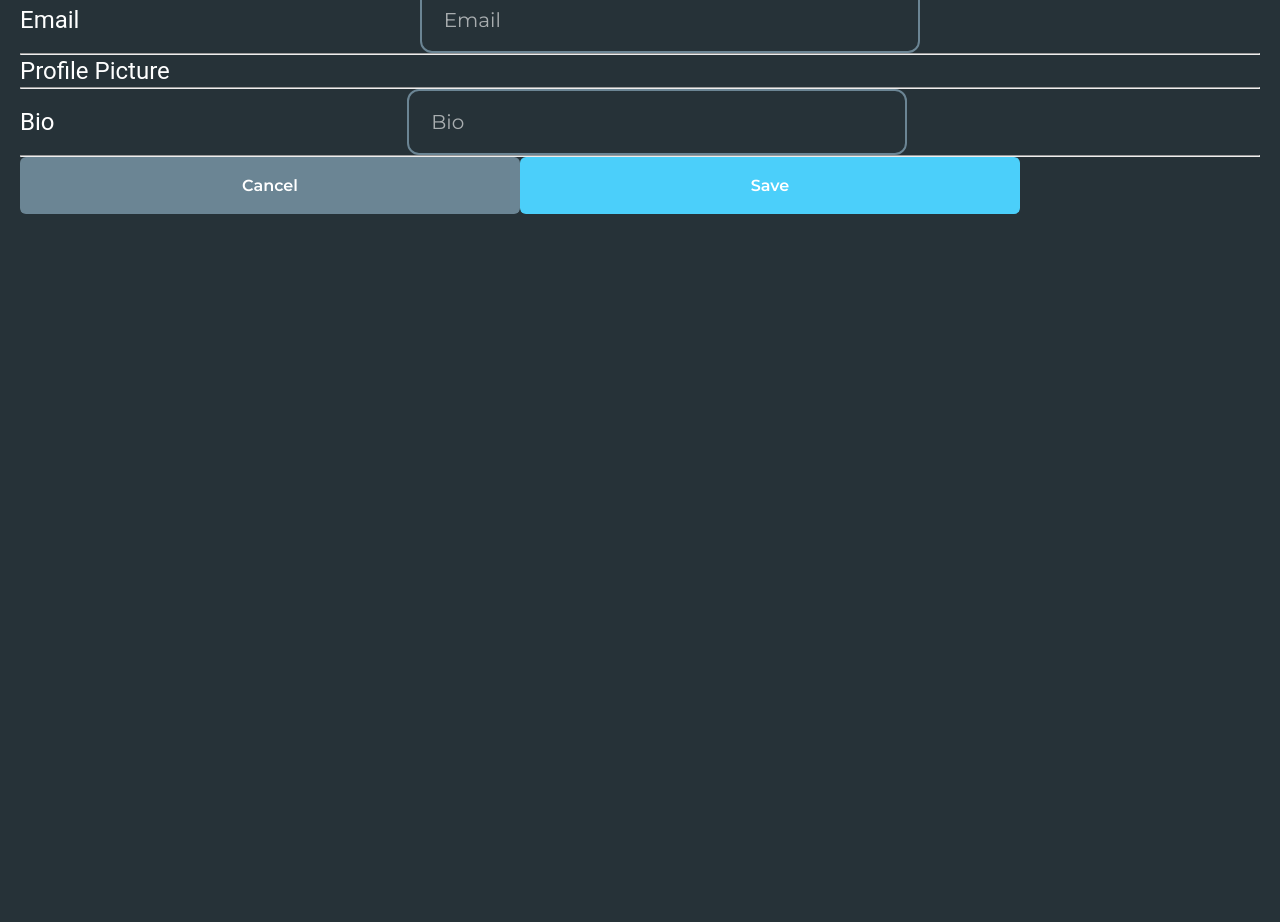
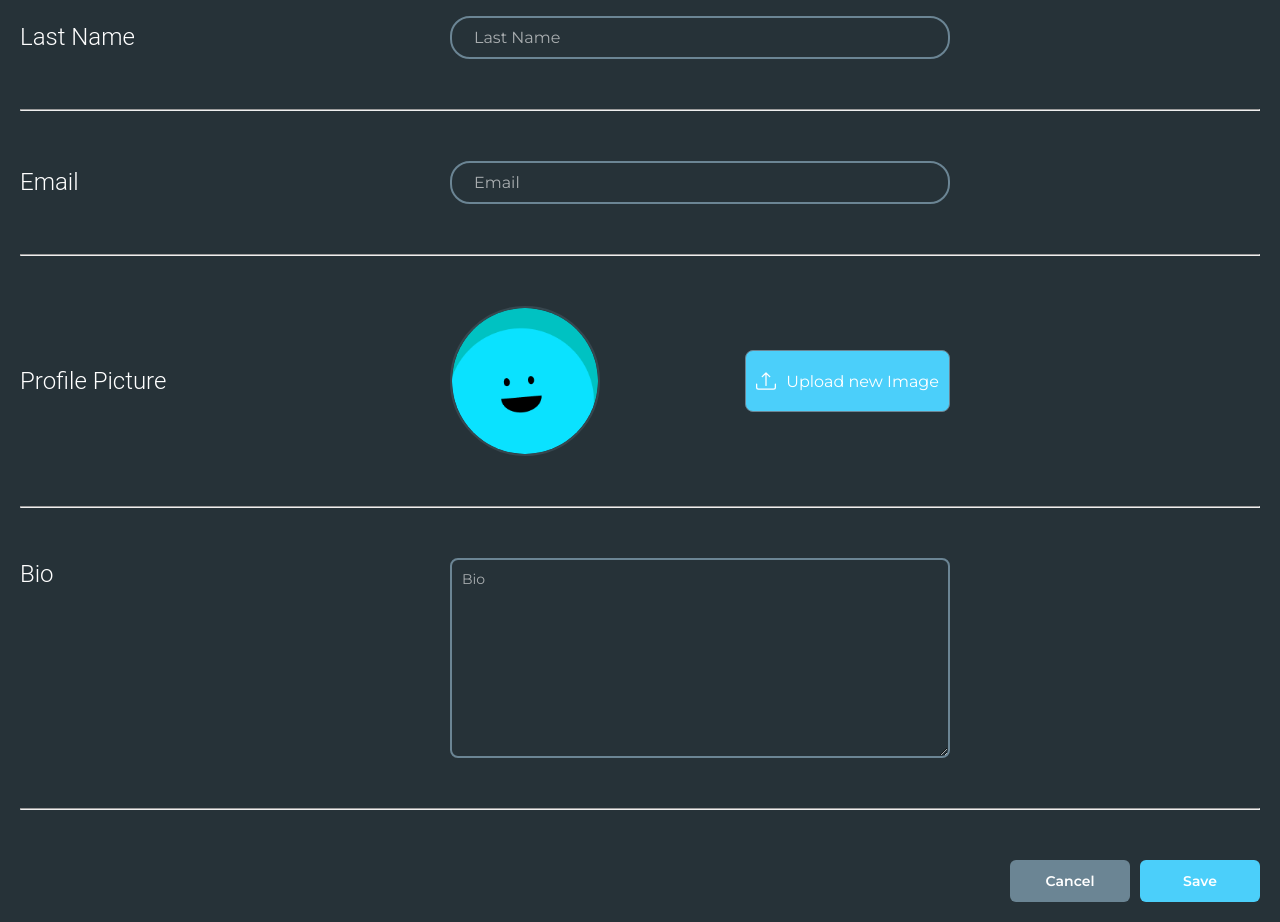
Before and after one commit to TLuu52/RemindIt, a React (Create React App) app in the folder remindit/: page /profile in a window 1280 px wide. Shown: the part 298-1220 px from the top of the page. Before the commit the page ends 800 px from the top, so only its background shows below. Built offline with nearby package versions, Linux system fonts and the light colour scheme.

Commit message:
Profile Settings page made + other small changes
- Minor changes to styling making it easier to style other pages
- Added profile page

```diff
--- a/remindit/src/App.js
+++ b/remindit/src/App.js
@@ -11,35 +11,38 @@ import Dashboard from "./Front End Components/Dashboard";// Importing Dashboard
 const theme = createTheme({
   palette: {
     primary: {
-      main: "#4BCFFA",
-      light: "#6B8594",
-      dark: "#263238",
-      contrastText: "#fff",
-      border: '#37474F'
+      main: "#4BCFFA", // Main Light Blue color
+      light: "#6B8594", // Foreground Color
+      dark: "#263238", // Background Color
+      contrastText: "#fff", // Text Color
+      border: '#37474F', // Border color
     },
   },
   typography: {
     allVariants: {
       color: '#fff'
+    },
+    h5: {
+      fontWeight: '300'
     }
-  }
+  },
 });
 
 const router = createBrowserRouter([
   {
-    path: '/login',
+    path: '/login', // Access login page manually with with this path
     element: <LoginForm />
   },
   {
-    path: '/signup',
+    path: '/signup', // Access SignUp page manually with with this path
     element: <SignUp />
   },
   {
-    path: '/profile',
+    path: '/profile', // Access Profile page manually with with this path
     element: <ProfileSettings />
   },
   {
-    path: '/',
+    path: '/', // Access Dashboard page manually with with this path, if user is logged in, otherwise redirect to /login
     element: <Dashboard />
   }
 ])
--- a/remindit/src/Front End Components/ProfileSettings.jsx
+++ b/remindit/src/Front End Components/ProfileSettings.jsx
@@ -1,8 +1,10 @@
-import { Typography, styled, useTheme } from "@mui/material"
+import { Link, Typography, styled, useTheme } from "@mui/material"
 import Logo from "./Utility/Logo"
 import Header from "./Utility/Header";
 import CustomButton from "./Utility/CustomButton";
 import CustomInput from "./Utility/CustomInput";
+import ProfileIcon from "./Utility/ProfileIcon";
+import { BsUpload } from "react-icons/bs";
 
 const TopCorner = styled('div')({
     position: 'absolute',
@@ -14,19 +16,55 @@ const TopCorner = styled('div')({
 const Title = styled('h1')(({ theme }) => ({
     color: theme.palette.primary.contrastText,
     fontWeight: '600',
-    paddingBottom: '45px',
+    padding: '45px 0px 0px',
     margin: 'auto'
 }));
 const Page = styled('div')({
     padding: '20px'
 })
-
 const Row = styled('div')({
+    display: 'flex',
+    justifyContent: 'space-between',
+    alignItems: 'center',
+    width: '75%',
+    padding: '20px 0px'
+})
+const End = styled('div')({
+    display: 'flex',
+    width: '100%',
+    alignItems: 'center',
+    justifyContent: 'end',
+    gap: '10px',
+    paddingTop: '20px'
+})
+const CustomHr = styled('hr')({
+    margin: '30px 0px',
+})
+const Section = styled('div')({
+    width: '500px',
     display: 'flex',
     justifyContent: 'space-between',
     alignItems: 'center'
 })
-
+const CustomLabel = styled('label')(({ theme }) => ({
+    color: theme.palette.primary.contrastText,
+    '& input[type="file"]': {
+        display: 'none'
+    },
+    '&:hover': {
+        textDecoration: 'underline',
+        cursor: 'pointer',
+        opacity: .6,
+        transition: 'all .3s ease'
+    },
+    display: 'flex',
+    alignItems: 'center',
+    border: `1px solid ${theme.palette.primary.light}`,
+    gap: '10px',
+    padding: '20px 10px',
+    borderRadius: '8px',
+    background: theme.palette.primary.main
+}))
 function ProfileSettings() {
     const theme = useTheme();
 
@@ -35,7 +73,7 @@ function ProfileSettings() {
             <TopCorner><Logo /></TopCorner>
             <Header />
             <Title>Profile Settings</Title>
-            <hr />
+            <CustomHr />
             <Row>
                 <Typography variant="h5" >First Name</Typography>
                 <CustomInput placeholder="First Name" size={'s'} />
@@ -44,22 +82,34 @@ function ProfileSettings() {
                 <Typography variant="h5" >Last Name</Typography>
                 <CustomInput placeholder="Last Name" size={'s'} />
             </Row>
-            <hr />
+            <CustomHr />
             <Row>
                 <Typography variant="h5" >Email</Typography>
                 <CustomInput placeholder="Email" size={'s'} />
             </Row>
 
-            <hr />
-            <Typography variant="h5" >Profile Picture</Typography>
-            <hr />
+            <CustomHr />
             <Row>
-                <Typography variant="h5" >Bio </Typography>
+                <Typography variant="h5" >Profile Picture</Typography>
+                <Section>
+                    <ProfileIcon size={'l'} />
+                    <CustomLabel>
+                        <input type="file" accept="image/*" />
+                        <BsUpload size={"20px"} />
+                        Upload new Image
+                    </CustomLabel>
+                </Section>
+            </Row>
+            <CustomHr />
+            <Row>
+                <Typography variant="h5" sx={{ alignSelf: 'start' }} >Bio </Typography>
                 <CustomInput placeholder="Bio" size={'l'} />
             </Row>
-            <hr />
-            <CustomButton text={'Cancel'} color={0} size={'s'} />
-            <CustomButton text={'Save'} color={1} size={'s'} />
+            <CustomHr />
+            <End>
+                <CustomButton text={'Cancel'} color={0} size={'s'} />
+                <CustomButton text={'Save'} color={1} size={'s'} />
+            </End>
 
         </Page>
 
--- a/remindit/src/Front End Components/Utility/CustomButton.jsx
+++ b/remindit/src/Front End Components/Utility/CustomButton.jsx
@@ -1,7 +1,7 @@
-import { styled } from "@mui/material" // Importing the 'styled' function from the MUI library
+import { styled, useTheme } from "@mui/material" // Importing the 'styled' function from the MUI library
 
 // Defining a styled component for the main button
-const StyledButtonMain = styled('button')(({ theme }) => ({
+const StyledButton = styled('button')(({ theme }) => ({
     cursor: 'pointer',
     background: theme.palette.primary.main,
     color: theme.palette.primary.contrastText,
@@ -12,32 +12,26 @@ const StyledButtonMain = styled('button')(({ theme }) => ({
     border: 'none',
     borderRadius: '6px',
     width: '500px',
-    margin: 'auto'
+    '&:hover': {
+        opacity: .6,
+        transition: 'all .3s ease'
+    }
 }));
-// Defining a styled component for the secondary button
-const StyledButtonSecondary = styled('button')(({ theme }) => ({
-    cursor: 'pointer',
-    background: theme.palette.primary.light,
-    color: theme.palette.primary.contrastText,
-    padding: '19px 10px',
-    fontSize: '16px',
-    fontWeight: '600',
-    outline: 'none',
-    border: 'none',
-    borderRadius: '6px',
-    width: '500px',
-    margin: 'auto'
-}));
-
 // CustomButton component
-function CustomButton({ text, color }) {
+function CustomButton({ text, color, size }) {
+    const theme = useTheme()
     return (
         <>
-            {color === 1 ? <StyledButtonMain>{text}</StyledButtonMain> : <StyledButtonSecondary>{text}</StyledButtonSecondary>
+            {size == 's' ?
+                <StyledButton style={{ background: color == 1 ? theme.palette.primary.main : theme.palette.primary.light, fontSize: '14px', width: '120px', padding: '12px 0px', borderRadiu: '3px' }} >{text}</StyledButton>
+                :
+                <StyledButton style={{ background: color == 1 ? theme.palette.primary.main : theme.palette.primary.light, margin: 'auto' }} >{text}</StyledButton>
             }
         </>
     )
 }
 
+
+
 // Exporting the CustomButton component
 export default CustomButton
--- a/remindit/src/Front End Components/Utility/CustomInput.jsx
+++ b/remindit/src/Front End Components/Utility/CustomInput.jsx
@@ -9,18 +9,39 @@ const StyledInput = styled('input')(({ theme }) => ({
     padding: '19px 22px',
     fontSize: '20px',
     width: '500px',
-    margin: 'auto',
     color: theme.palette.primary.contrastText,
     '::placeholder': {
         color: theme.palette.primary.contrastText,
         opacity: .6
     }
 }))
+const StyledTextArea = styled('textArea')(({ theme }) => ({
+    outline: 'none',
+    backgroundColor: 'transparent',
+    border: `2px solid ${theme.palette.primary.light}`,
+    width: '500px',
+    color: theme.palette.primary.contrastText,
+    '::placeholder': {
+        color: theme.palette.primary.contrastText,
+        opacity: .6
+    },
+    height: '200px',
+    fontSize: '14px',
+    padding: '10px',
+    borderRadius: '8px'
+}))
 
 // CustomInput component
-function CustomInput({ placeholder }) {
+function CustomInput({ placeholder, size }) {
+    console.log(placeholder, size)
     return (
-        <StyledInput placeholder={placeholder}></StyledInput>
+        <>
+            {size == 's' ? <StyledInput placeholder={placeholder} style={{ fontSize: '16px', padding: '10px 22px', borderRadius: '20px' }} />
+                : size == 'm' ?
+                    <StyledInput placeholder={placeholder} />
+                    : <StyledTextArea placeholder={placeholder} />
+            }
+        </>
     )
 }
 
--- a/remindit/src/Front End Components/Utility/ProfileIcon.jsx
+++ b/remindit/src/Front End Components/Utility/ProfileIcon.jsx
@@ -1,11 +1,21 @@
-import { useTheme } from '@mui/material'
+import { styled, useTheme } from '@mui/material'
 import ProfileImg from '../../Icons/ProfileIcon.png'
 
-function ProfileIcon() {
+const CustomImg = styled('img')(({ theme }) => ({
+    height: '45px',
+    borderRadius: '50%',
+    border: `solid 2px ${theme.palette.primary.border}`
+}))
+
+function ProfileIcon({ size }) {
     const theme = useTheme();
     return (
         // USE IMAGE FROM DB IF USER HAS CUSTOM IMAGE
-        <img src={ProfileImg} alt="Profile Picture" style={{ height: '45px', borderRadius: '50%', border: `solid 2px ${theme.palette.primary.border}` }} />
+        <>
+            {size == 'l' ? <CustomImg src={ProfileImg} alt="Profile Picture" style={{ height: '150px' }} /> :
+                <CustomImg src={ProfileImg} alt="Profile Picture" />
+            }
+        </>
     )
 }
 
--- a/remindit/src/Front End Components/loginform.js
+++ b/remindit/src/Front End Components/loginform.js
@@ -65,8 +65,8 @@ const LoginForm = () => {
             <Cover>
                 <Title>Log into your account</Title>
                 <Group>
-                    <CustomInput placeholder={'Email'} />
-                    <CustomInput placeholder={'Password'} />
+                    <CustomInput placeholder={'Email'} size={'m'} style={{ margin: 'auto' }} />
+                    <CustomInput placeholder={'Password'} size={'m'} style={{ margin: 'auto' }} />
                 </Group>
                 <CustomButton text={'Log in'} color={1} />
                 <CustomLine text={'Or Sign in With'} />
@@ -78,5 +78,5 @@ const LoginForm = () => {
 
 }
 
- // Exporting the LoginForm component
+// Exporting the LoginForm component
 export default LoginForm
```
